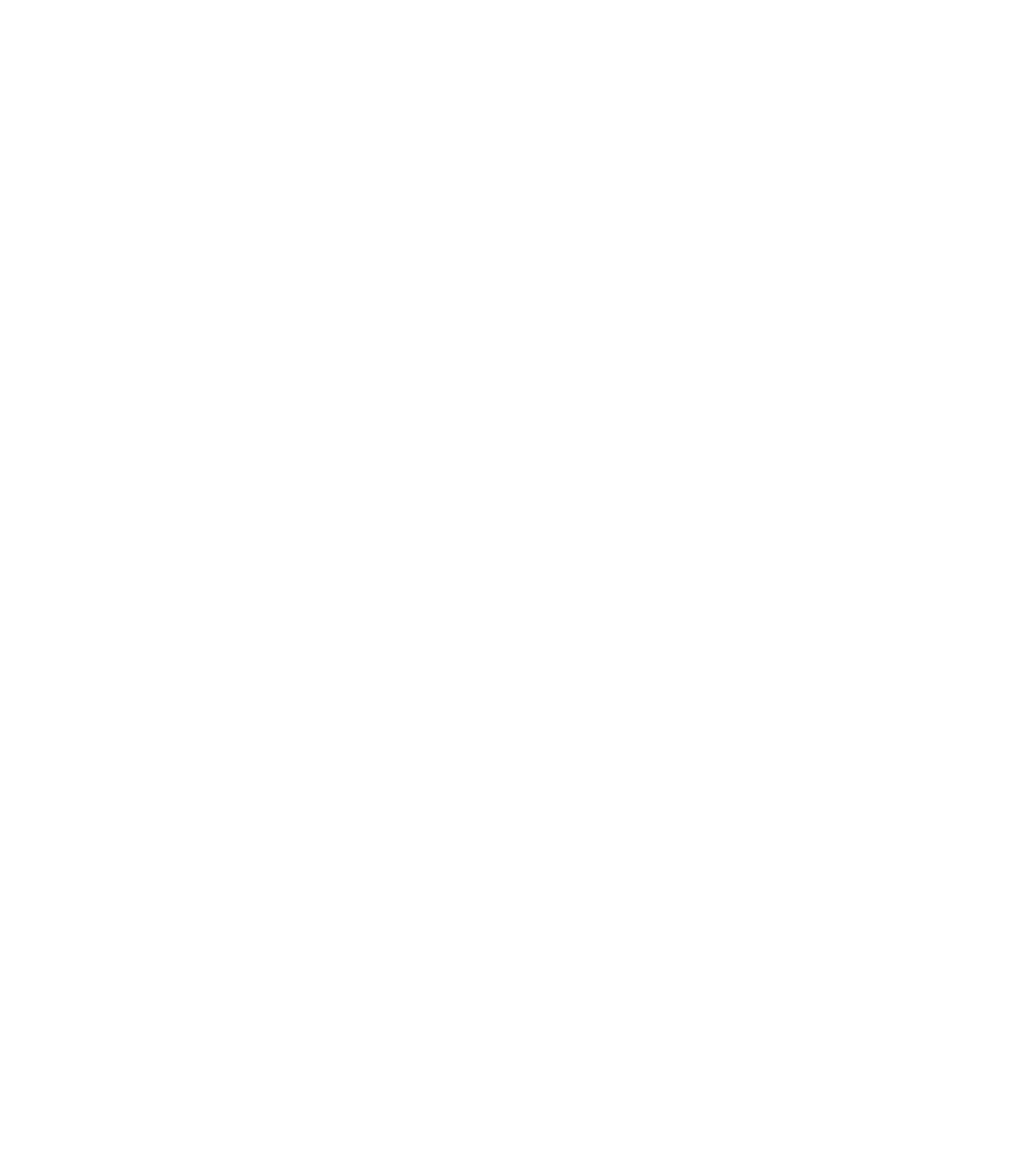
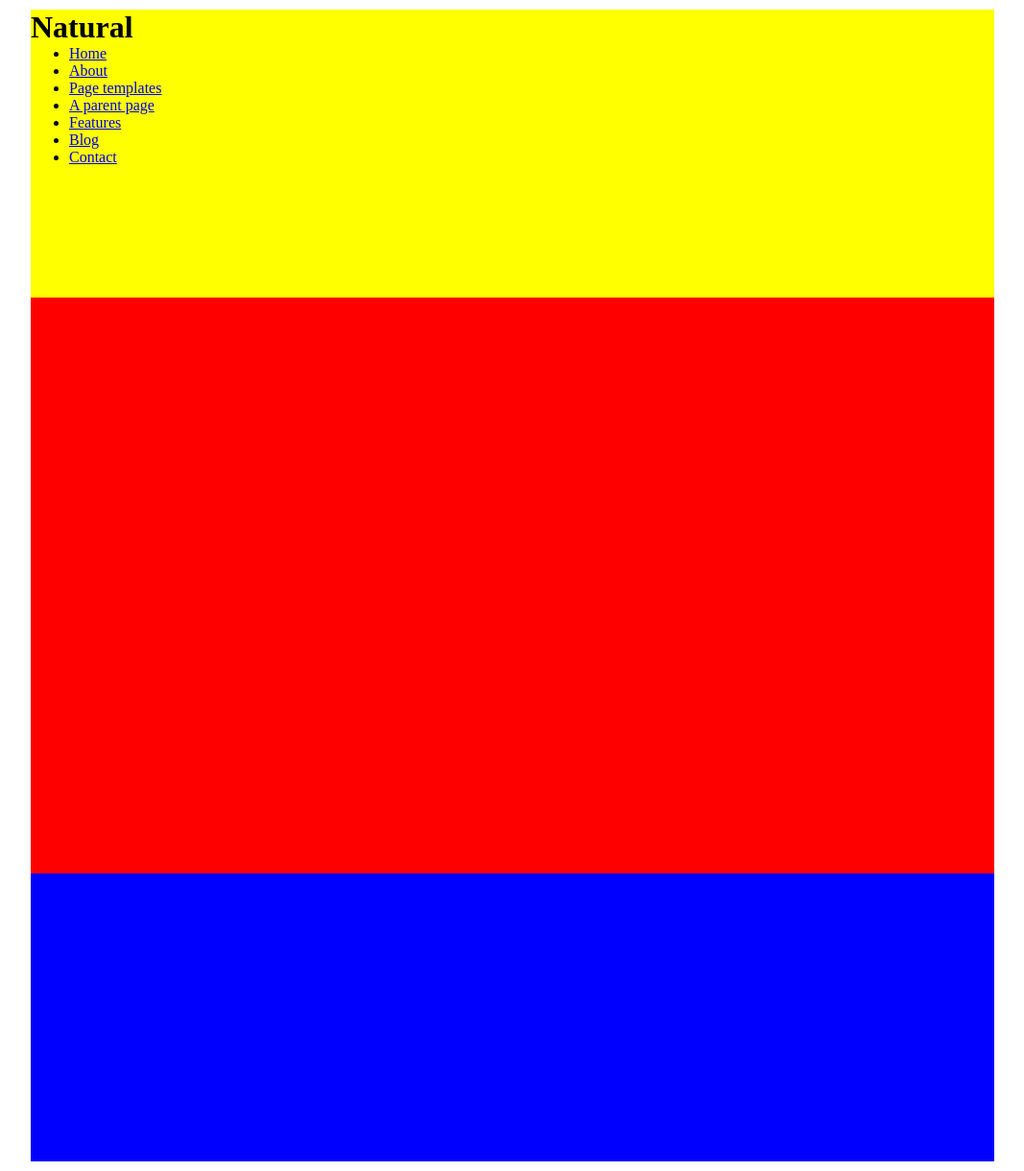
Before and after one commit to ailequal/htmlcss-struttura-wp, a plain HTML site: page index.html in a window 1280 px wide. Shown: the whole page at 96% size, without its empty margins (106-1173 px from the left). Before the commit the page ends 800 px from the top, so only its background shows below. Drawn offline with Linux system fonts and the light colour scheme.

Commit message:
Created based structure

```diff
--- a/css/style.css
+++ b/css/style.css
@@ -5,11 +5,26 @@
   border: 0px;
 }
 
+body {
+  width: 80%;
+  padding: 10px;
+  margin: auto;
+}
+
 /* header */
-/* empty */
+.header {
+  height: 300px;
+  background-color: yellow;
+}
 
 /* main */
-/* empty */
+.main {
+height: 600px;
+background-color: red;
+}
 
 /* footer */
-/* empty */
+.footer {
+height: 300px;
+background-color: blue;
+}
--- a/index.html
+++ b/index.html
@@ -9,19 +9,40 @@
 <body>
 
   <!-- header -->
-  <header>
-    <!-- empty -->
+  <header class="header">
+    <div class="logo">
+      <h1>Natural</h1>
+    </div>
+    <nav>
+      <ul>
+        <li><a href="#">Home</a></li>
+        <li><a href="#">About</a></li>
+        <li><a href="#">Page templates</a></li>
+        <li><a href="#">A parent page</a></li>
+        <li><a href="#">Features</a></li>
+        <li><a href="#">Blog</a></li>
+        <li><a href="#">Contact</a></li>
+      </ul>
+    </nav>
   </header>
   <!-- /header -->
 
   <!-- main -->
-  <main>
-    <!-- empty -->
+  <main class="main">
+    <div class="col-left">
+
+    </div>
+    <div class="col-main">
+
+    </div>
+    <div class="col-right">
+
+    </div>
   </main>
   <!-- /main -->
 
   <!-- footer -->
-  <footer>
+  <footer class="footer">
     <!-- empty -->
   </footer>
   <!-- /footer -->
```
